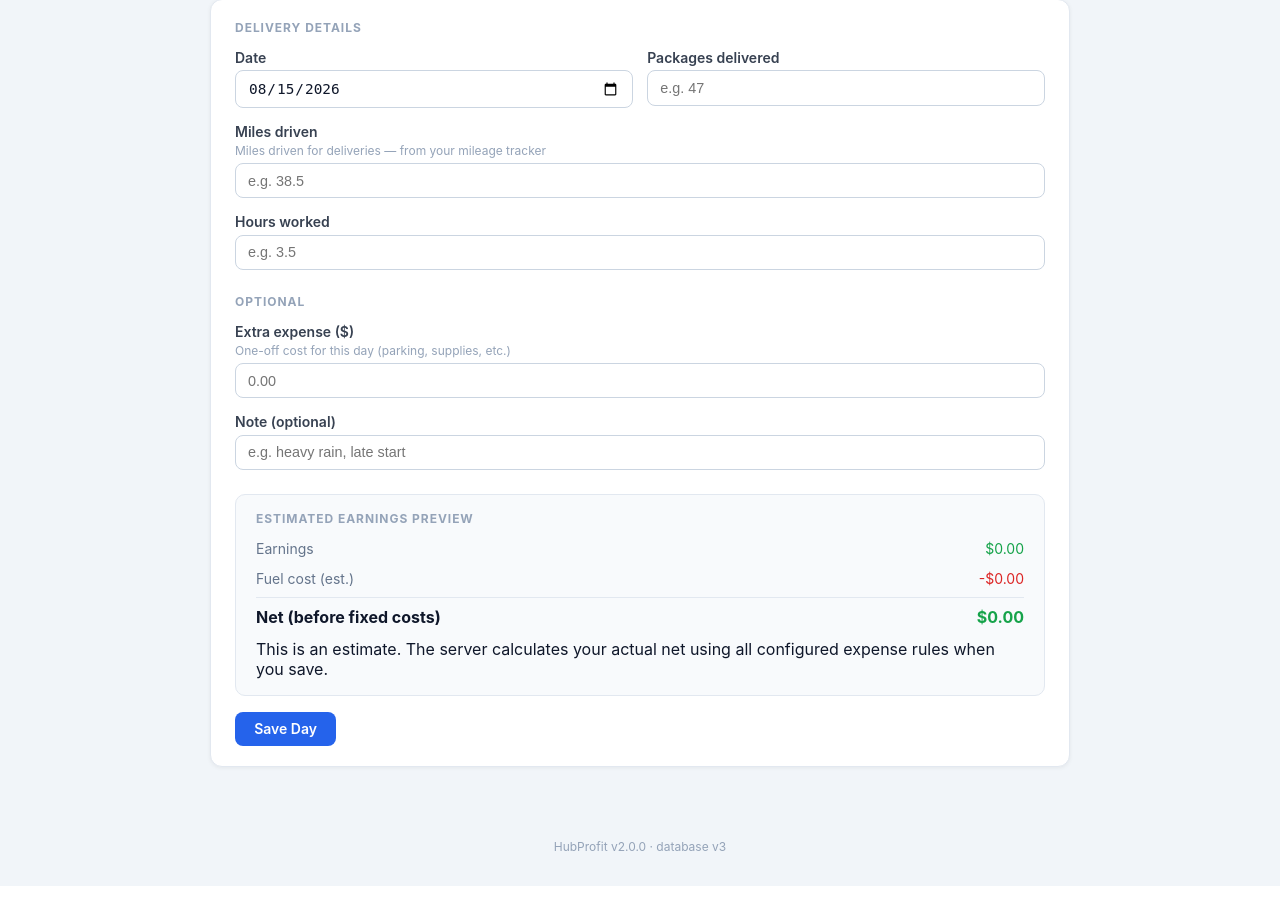
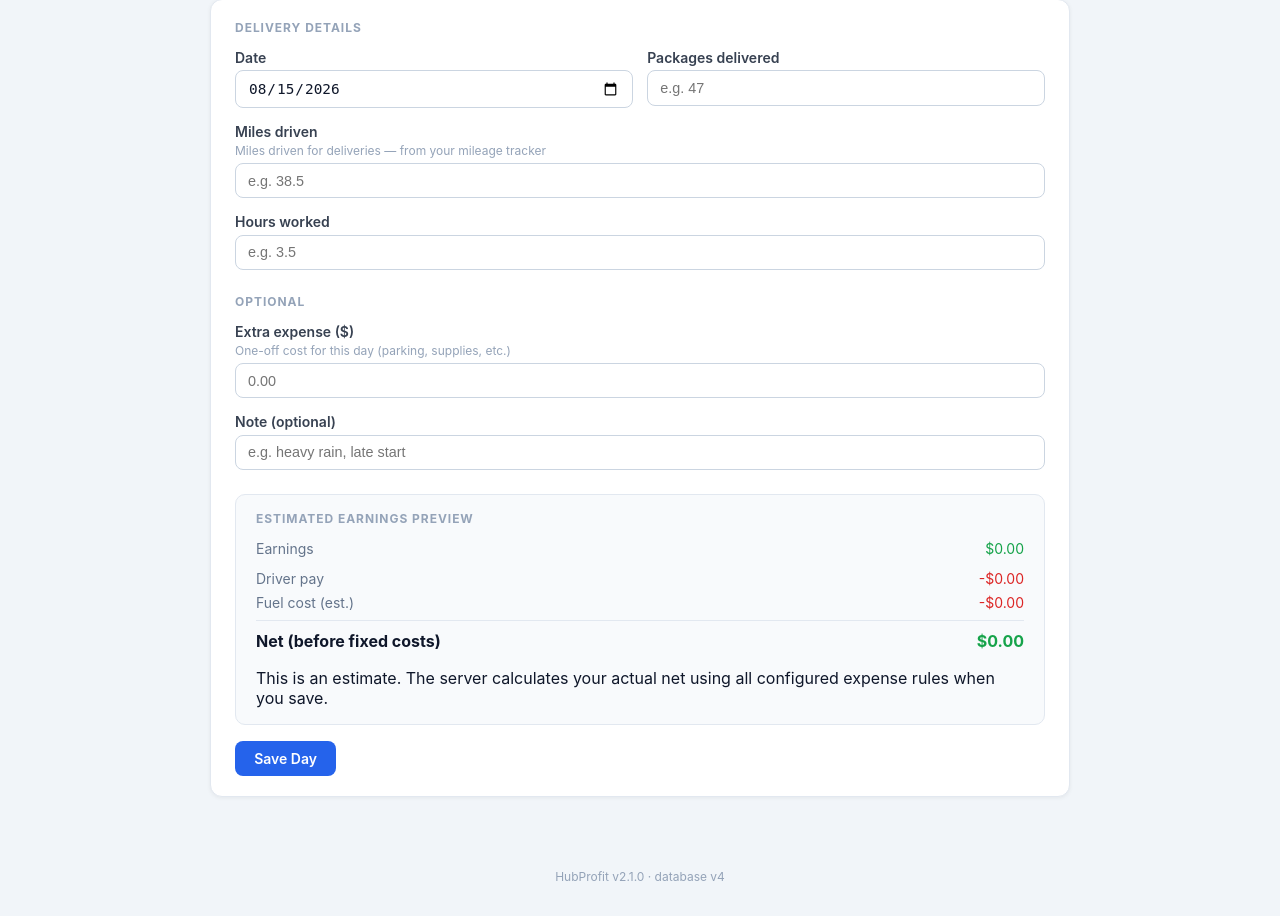
Before and after one commit to victorca0412-dev/hub-profit, a FastAPI app: page /log in a window 1280 px wide. Shown: the part 128-1044 px from the top of the page. Before the commit the page ends 1014 px from the top, so only its background shows below. Run offline with FastAPI, Linux system fonts and the light colour scheme; data comes from the database, SQL or seed files in the repository; data that the repository does not hold is empty.

Commit message:
feat: per-driver pay and the owner's margin (2.1.0)
Driver pay was one flat per-day amount shared by every driver.
Sub-contracted delivery pays the driver out of the owner's per-package
rate, so pay now lives on the driver as either a per-package or per-day
rate, frozen into each entry like every other rate.

Because driver pay is an expense, the owner's margin IS the existing
net - no second calculation. What was missing was the working, so Log
Day now shows what you earn, what the driver costs, and what you keep.

Verified in a browser against the spec's table. On tiers of
1-20/21-40/41+ at $2.25/$1.95/$1.65:

  Alex @ $1.50   18 pkgs -> $13.50   ($0.75/pkg)
  Alex @ $1.50   45 pkgs ->  $6.75   ($0.15/pkg)
  Sam  @ $1.70   18 pkgs ->  $9.90   ($0.55/pkg)
  Sam  @ $1.70   45 pkgs -> -$2.25   "This block loses money at Sam's rate"

The bigger day making less money, and a rate that is fine on small
blocks losing money on large ones, were both invisible before.

Mileage is no longer recorded or charged on driver days - drivers run
their own vehicles - and the shared driver expense row is retired.
Both change behaviour for driver-assigned entries and there are zero
such entries anywhere, verified on the lab first.

199 tests -> 227.

Co-Authored-By: Claude Opus 5 (1M context) <noreply@anthropic.com>

```diff
--- a/app/__init__.py
+++ b/app/__init__.py
@@ -1,3 +1,3 @@
 """HubProfit — net profit tracking for Amazon Hub Delivery partners."""
 
-__version__ = "2.0.0"
+__version__ = "2.1.0"
--- a/app/db.py
+++ b/app/db.py
@@ -1,6 +1,6 @@
 import sqlite3
 
-SCHEMA_VERSION = 3
+SCHEMA_VERSION = 4
 
 # The v1 base shape. Always applied with IF NOT EXISTS, then brought up to
 # SCHEMA_VERSION by migrate(). A fresh database and a migrated one therefore
@@ -58,7 +58,6 @@ DEFAULT_EXPENSES = [
     ("vehicle_wear", 0, "per_mile", 0.18),
     ("insurance", 0, "monthly", 0.0),
     ("phone", 0, "monthly", 0.0),
-    ("driver", 0, "per_day", 0.0),
 ]
 
 ISO_DATE_GLOB = "[0-9][0-9][0-9][0-9]-[0-9][0-9]-[0-9][0-9]"
@@ -201,7 +200,24 @@ def _migrate_to_v3(conn):
     _add_column(conn, "daily_entries", "snap_rate_tiers", "TEXT")
 
 
-MIGRATIONS = {2: _migrate_to_v2, 3: _migrate_to_v3}
+def _migrate_to_v4(conn):
+    """Driver pay moves onto the driver, as a per-package or per-day rate.
+
+    The shared expense_config 'driver' row is deleted rather than kept
+    for compatibility. Safe only because multi-driver mode became usable
+    on 2026-08-13 and no driver-assigned entry exists anywhere - verified
+    against the lab before deciding. That window does not reopen.
+    """
+    _add_column(conn, "drivers", "pay_model",
+                "TEXT NOT NULL DEFAULT 'per_package'")
+    _add_column(conn, "drivers", "pay_rate", "REAL NOT NULL DEFAULT 0")
+    # NULL on existing rows: they have no driver, so they cost nothing.
+    _add_column(conn, "daily_entries", "snap_driver_pay_model", "TEXT")
+    _add_column(conn, "daily_entries", "snap_driver_pay_rate", "REAL")
+    conn.execute("DELETE FROM expense_config WHERE key = 'driver'")
+
+
+MIGRATIONS = {2: _migrate_to_v2, 3: _migrate_to_v3, 4: _migrate_to_v4}
 
 
 def migrate(conn):
--- a/app/drivers_repo.py
+++ b/app/drivers_repo.py
@@ -1,7 +1,13 @@
-def add_driver(conn, name, business_id):
+ALLOWED_PAY_MODELS = ("per_package", "per_day")
+
+
+def add_driver(conn, name, business_id, pay_model="per_package",
+               pay_rate=0.0):
+    if pay_model not in ALLOWED_PAY_MODELS:
+        raise ValueError("unknown pay model: %s" % pay_model)
     cur = conn.execute(
-        "INSERT INTO drivers (name, business_id) VALUES (?, ?)",
-        (name, business_id))
+        "INSERT INTO drivers (name, business_id, pay_model, pay_rate) "
+        "VALUES (?, ?, ?, ?)", (name, business_id, pay_model, pay_rate))
     conn.commit()
     return cur.lastrowid
 
@@ -33,3 +39,20 @@ def rename_driver(conn, driver_id, name, business_id):
         (name, driver_id, business_id))
     conn.commit()
     return cur.rowcount > 0
+
+
+def update_driver_pay(conn, driver_id, business_id, pay_model, pay_rate):
+    """Change what a driver is paid going forward.
+
+    Deliberately does not touch any logged day. Each entry froze the
+    driver's rate when it was saved, so a raise today cannot reprice
+    work done last month.
+    """
+    if pay_model not in ALLOWED_PAY_MODELS:
+        raise ValueError("unknown pay model: %s" % pay_model)
+    cur = conn.execute(
+        "UPDATE drivers SET pay_model=?, pay_rate=? "
+        "WHERE id=? AND business_id=?",
+        (pay_model, pay_rate, driver_id, business_id))
+    conn.commit()
+    return cur.rowcount > 0
--- a/app/main.py
+++ b/app/main.py
@@ -30,11 +30,10 @@ SETTINGS_NUMBERS = (
     ("gas_price_per_gal", "Gas price per gallon"),
     ("vehicle_mpg", "Fuel economy (MPG)"),
 )
-EXPENSE_KEYS = ("fuel", "vehicle_wear", "insurance", "phone", "driver")
+EXPENSE_KEYS = ("fuel", "vehicle_wear", "insurance", "phone")
 EXPENSE_LABELS = {
     "fuel": "Fuel", "vehicle_wear": "Vehicle wear",
     "insurance": "Insurance", "phone": "Phone / data",
-    "driver": "Driver pay",
 }
 LOG_FIELDS = ("date", "packages", "miles", "hours", "extra_expense",
               "driver_id", "note")
@@ -141,8 +140,12 @@ def _render_log(request, conn, business, entry, values, errors, status=200):
                                            business["id"])
         if assigned is not None:
             drivers.append(assigned)
+    driver_rates = {str(d["id"]): {"name": d["name"],
+                                   "model": d["pay_model"],
+                                   "rate": d["pay_rate"]} for d in drivers}
     return templates.TemplateResponse(request, "log_day.html", _ctx(
         conn, business=business, expense_config=cfg, drivers=drivers,
+        driver_rates=driver_rates,
         tiers=businesses_repo.get_tiers(conn, business["id"]),
         today=date.today().isoformat(), entry=entry, values=values,
         errors=errors, active="log"), status_code=status)
@@ -182,6 +185,11 @@ def _parse_log_form(form):
         form.get("driver_id"), label="Driver", required=False)
     if err:
         errors["driver_id"] = err
+
+    if data.get("driver_id") is not None:
+        # The driver runs their own vehicle; their mileage is not the
+        # owner's cost, so it is not recorded against the owner's day.
+        data["miles"] = 0.0
 
     data["note"] = (form.get("note") or "").strip() or None
     return data, errors
@@ -408,18 +416,52 @@ async def settings_save(request: Request):
 
 # ── Drivers ──────────────────────────────────────────────────────────
 
+DRIVER_PAY_MODELS = ("per_package", "per_day")
+
+
+def _parse_driver_pay(form):
+    """Return (pay_model, pay_rate, error)."""
+    model = form.get("pay_model") or "per_package"
+    if model not in DRIVER_PAY_MODELS:
+        return None, None, "Choose per package or per day."
+    rate, err = parse_number(form.get("pay_rate"), label="Driver pay",
+                             required=False)
+    if err:
+        return None, None, err
+    return model, rate or 0.0, None
+
+
 @app.post("/settings/drivers")
 async def driver_add(request: Request):
     form = await request.form()
     name = (form.get("name") or "").strip()
     with get_db() as conn:
         business = _active_business(conn)
-        if not name:
+        model, rate, pay_err = _parse_driver_pay(form)
+        if not name or pay_err:
             return _render_settings(
                 request, conn, business,
                 _stored_settings_values(conn, business),
-                {"driver_name": "Driver name is required."}, status=400)
-        drivers_repo.add_driver(conn, name, business["id"])
+                {"driver_name": "Driver name is required." if not name else "",
+                 "driver_pay": pay_err or ""}, status=400)
+        drivers_repo.add_driver(conn, name, business["id"], model, rate)
+    return RedirectResponse("/settings", status_code=303)
+
+
+@app.post("/settings/drivers/{driver_id}/pay")
+async def driver_pay(request: Request, driver_id: int):
+    form = await request.form()
+    model, rate, err = _parse_driver_pay(form)
+    with get_db() as conn:
+        business = _active_business(conn)
+        if err:
+            return _render_settings(
+                request, conn, business,
+                _stored_settings_values(conn, business),
+                {"driver_pay": err}, status=400)
+        if not drivers_repo.update_driver_pay(conn, driver_id,
+                                              business["id"], model, rate):
+            raise HTTPException(status_code=404, detail="Driver not found")
     return RedirectResponse("/settings", status_code=303)
 
 
--- a/app/static/app.js
+++ b/app/static/app.js
@@ -107,6 +107,17 @@
     var pkgInput   = document.getElementById("inp-packages");
     var milesInput = document.getElementById("inp-miles");
     var extraInput = document.getElementById("inp-extra");
+    var driverSel  = document.getElementById("inp-driver");
+    var milesField = milesInput ? milesInput.closest(".field") : null;
+
+    var driverRates = {};
+    try { driverRates = JSON.parse(cfg.dataset.driverRates || "{}"); }
+    catch (e) { driverRates = {}; }
+
+    function currentDriver() {
+      if (!driverSel || !driverSel.value) return null;
+      return driverRates[driverSel.value] || null;
+    }
 
     var rowEarnings = document.getElementById("est-earnings");
     var rowFuel     = document.getElementById("est-fuel");
@@ -118,10 +129,21 @@
       var miles = parseFloat(milesInput && milesInput.value) || 0;
       var extra = parseFloat(extraInput && extraInput.value) || 0;
 
-      var rate     = rateFor(pkgs);
-      var earnings = pkgs * rate;
-      var fuel     = (fuelEnabled && mpg > 0) ? (miles / mpg * gasPrice) : 0;
-      var net      = earnings - fuel - extra;
+      var driver = currentDriver();
+      /* The driver runs their own vehicle, so their mileage is not the
+         owner's cost - hide the field and drop it from the estimate. */
+      if (milesField) milesField.style.display = driver ? "none" : "";
+      if (driver) miles = 0;
+
+      var rate      = rateFor(pkgs);
+      var earnings  = pkgs * rate;
+      var fuel      = (fuelEnabled && mpg > 0) ? (miles / mpg * gasPrice) : 0;
+      var driverPay = 0;
+      if (driver) {
+        driverPay = driver.model === "per_day"
+          ? driver.rate : pkgs * driver.rate;
+      }
+      var net = earnings - fuel - extra - driverPay;
 
       if (rowEarnings) rowEarnings.textContent = "$" + earnings.toFixed(2);
       var rateNote = document.getElementById("est-rate-note");
@@ -131,16 +153,44 @@
           : "";
       }
       if (fuelLine) {
-        fuelLine.style.display = fuelEnabled ? "" : "none";
+        /* Hidden entirely on driver days: they run their own vehicle, so
+           showing them a -$0.00 fuel line is noise. */
+        fuelLine.style.display = (fuelEnabled && !driver) ? "" : "none";
         if (rowFuel) rowFuel.textContent = "-$" + fuel.toFixed(2);
       }
+      var driverLine = document.getElementById("est-driver-line");
+      var driverCell = document.getElementById("est-driver");
+      var noteLine   = document.getElementById("est-margin-note-line");
+      var noteCell   = document.getElementById("est-margin-note");
+      var netLabel   = document.getElementById("est-net-label");
+
+      if (driverLine) driverLine.hidden = !driver;
+      if (driver && driverCell) {
+        driverCell.textContent = "-$" + driverPay.toFixed(2);
+      }
+      if (netLabel) {
+        netLabel.textContent = driver
+          ? "Your margin" : "Net (before fixed costs)";
+      }
+      if (noteLine && noteCell) {
+        if (driver && pkgs > 0) {
+          noteLine.hidden = false;
+          noteCell.textContent = net < 0
+            ? "This block loses money at " + driver.name + "'s rate"
+            : "$" + (net / pkgs).toFixed(2) + " per package";
+          noteCell.className = net < 0 ? "val-neg" : "text-muted";
+        } else {
+          noteLine.hidden = true;
+        }
+      }
+
       if (rowNet) {
         rowNet.textContent = (net >= 0 ? "$" : "-$") + Math.abs(net).toFixed(2);
         rowNet.className   = net >= 0 ? "val-pos" : "val-neg";
       }
     }
 
-    [pkgInput, milesInput, extraInput].forEach(function (el) {
+    [pkgInput, milesInput, extraInput, driverSel].forEach(function (el) {
       if (el) {
         el.addEventListener("input", update);
         el.addEventListener("change", update);
--- a/app/templates/log_day.html
+++ b/app/templates/log_day.html
@@ -8,6 +8,7 @@
   data-pay-per-package="{{ business.pay_per_package }}"
   data-rate-model="{{ business.rate_model }}"
   data-tiers='{{ tiers | tojson }}'
+  data-driver-rates='{{ driver_rates | tojson }}'
   data-vehicle-mpg="{{ settings.vehicle_mpg }}"
   data-gas-price="{{ settings.gas_price_per_gal }}"
   data-fuel-enabled="{{ '1' if expense_config.get('fuel', {}).get('enabled') else '0' }}">
@@ -110,13 +111,21 @@
         <span id="est-rate-note" class="text-muted"></span>
         <span></span>
       </div>
+      <div class="estimate-row" id="est-driver-line" hidden>
+        <span>Driver pay</span>
+        <span id="est-driver" class="val-neg">-$0.00</span>
+      </div>
       <div class="estimate-row" id="est-fuel-line">
         <span>Fuel cost (est.)</span>
         <span id="est-fuel" class="val-neg">-$0.00</span>
       </div>
       <div class="estimate-row net">
-        <span>Net (before fixed costs)</span>
+        <span id="est-net-label">Net (before fixed costs)</span>
         <span id="est-net">$0.00</span>
+      </div>
+      <div class="estimate-row estimate-sub" id="est-margin-note-line" hidden>
+        <span id="est-margin-note" class="text-muted"></span>
+        <span></span>
       </div>
       <p class="hint mt-1">This is an estimate. The server calculates your actual net using all configured expense rules when you save.</p>
     </div>
```
Also changed, not shown: app/calculations.py (+28 -2 lines), app/entries_repo.py (+17 -4 lines), app/templates/help.html (+12 -2 lines), app/templates/settings.html (+24 -2 lines), tests/test_app_smoke.py (+58 -4 lines), tests/test_businesses_repo.py (+1 -1 lines), tests/test_calculations.py (+8 -8 lines), tests/test_db.py (+1 -1 lines), tests/test_driver_pay.py (added, +177 -0 lines), tests/test_migration.py (+1 -1 lines), tests/test_tiers.py (+4 -2 lines), CHANGELOG.md, README.md.
